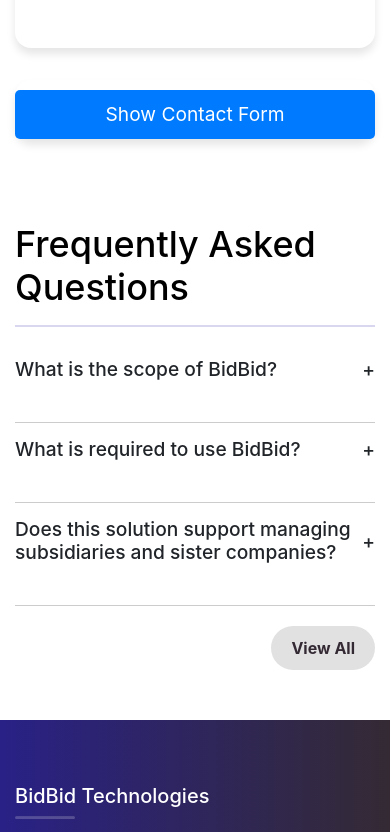
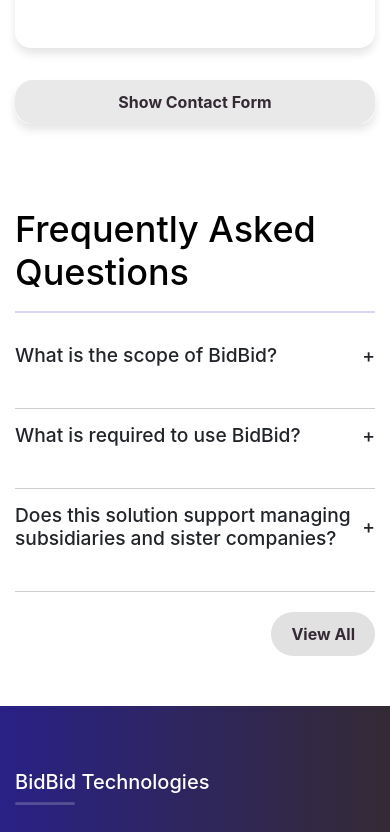
Before and after one commit to kuuyyaa/BidBid, a plain HTML site: page index.html in a window 390 px wide. Shown: the part 6186-7018 px from the top of the page. Drawn offline with nearby package versions, Linux system fonts and the light colour scheme.

Commit message:
contact form styling

```diff
--- a/css/styles.css
+++ b/css/styles.css
@@ -474,7 +474,7 @@ button.btn-faqs:hover {
 }
 
 /* query for non mobile devices */
-@media (min-width: 769px) {
+@media (min-width: 390px) {
     .form-btn {
         display: none;
     }
@@ -560,16 +560,16 @@ button.btn-faqs:hover {
     }
     .form-btn {
         display: block;
+        font-weight: bold;
         width: 100%;
-        background-color: #007bff;
-        color: white;
+        padding: 10px;
+        font-size: 16px;
+        color: #342a34;
+        background-color: rgba(52, 42, 52, 0.1);
         border: none;
-        padding: 10px 20px;
-        text-align: center;
-        font-size: 1.2rem;
+        border-color: #342a34;
+        border-radius: 18px;
         cursor: pointer;
-        border-radius: 5px;
-        margin-top: 10px;
     }
 
     .footer-link {
```
